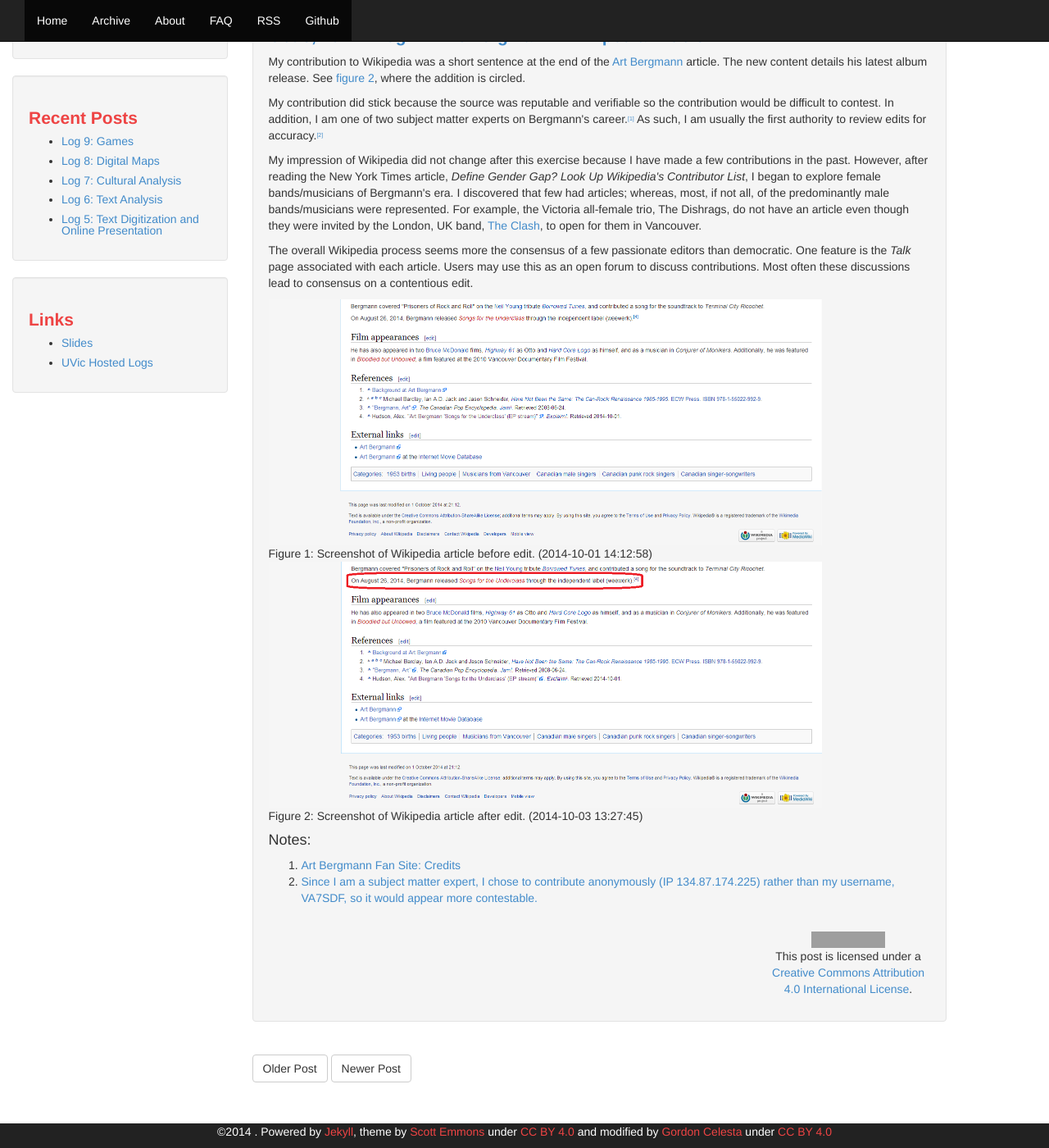
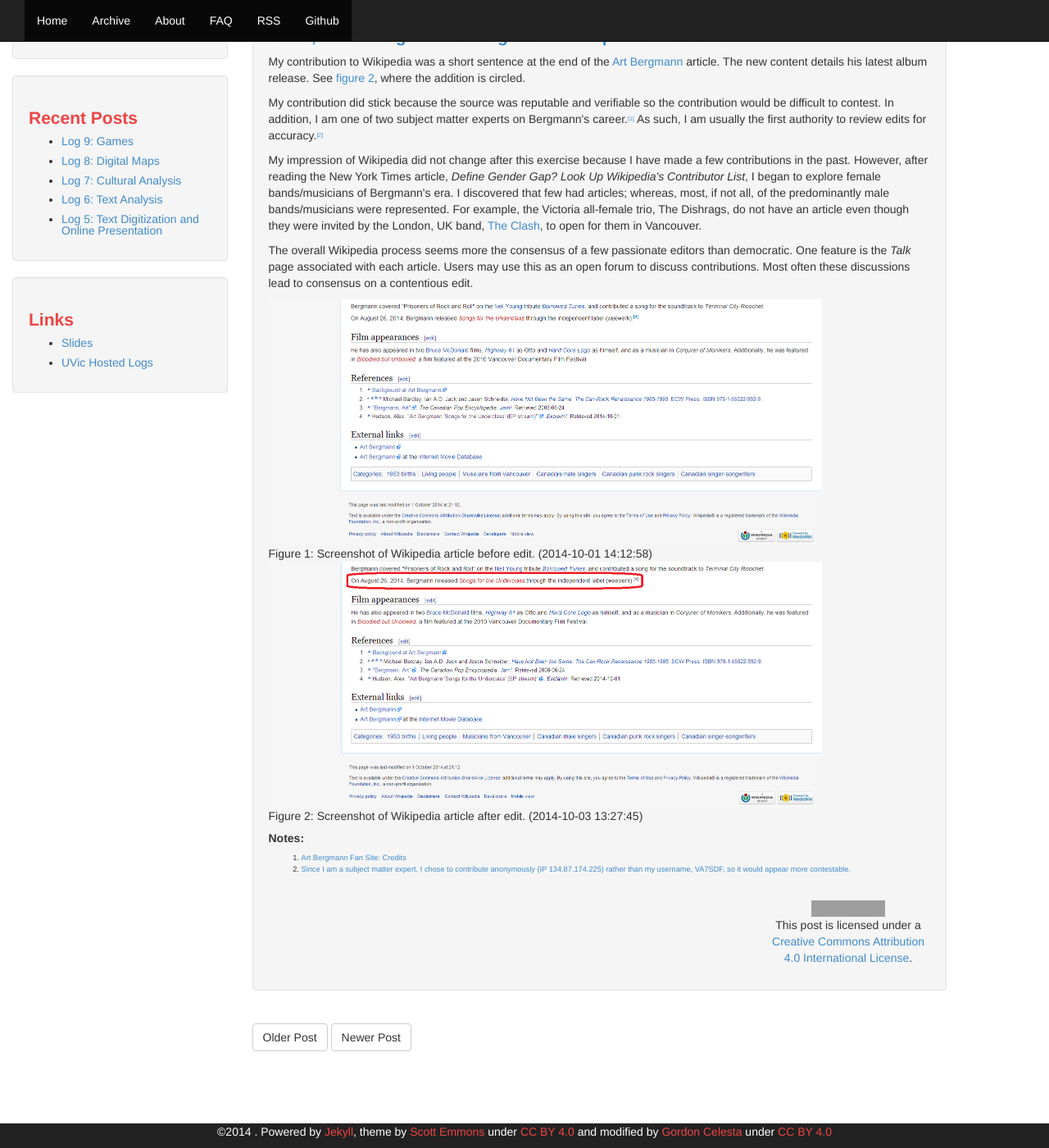
Before and after one commit to gcelesta/gcelesta.github.io, a Jekyll site: the page built from _posts/2014-10-08-log4.html, in a window 1280 px wide and 1400 px high, scrolled down 68 px. Shown: the whole window at 82% size. Built offline with Jekyll 4.4.1, drawn with Linux system fonts in a browser that asks for light colours; Markdown is read by kramdown in place of the engine named in the settings; grey boxes are pictures that could not be loaded.

Commit message:
Added styles for footnotes

```diff
--- a/css/theme.css
+++ b/css/theme.css
@@ -53,6 +53,11 @@
     font-weight: bold;
 }
 
+.well h4 {
+    font-size: 1em;
+    font-weight: bold;
+}
+
 .author {
     color: #ee4444;
 }
@@ -71,3 +76,8 @@
 sup {
 	font-size:		.5em;
 }
+
+#notes
+{
+	font-size:		.66em;
+}
```
